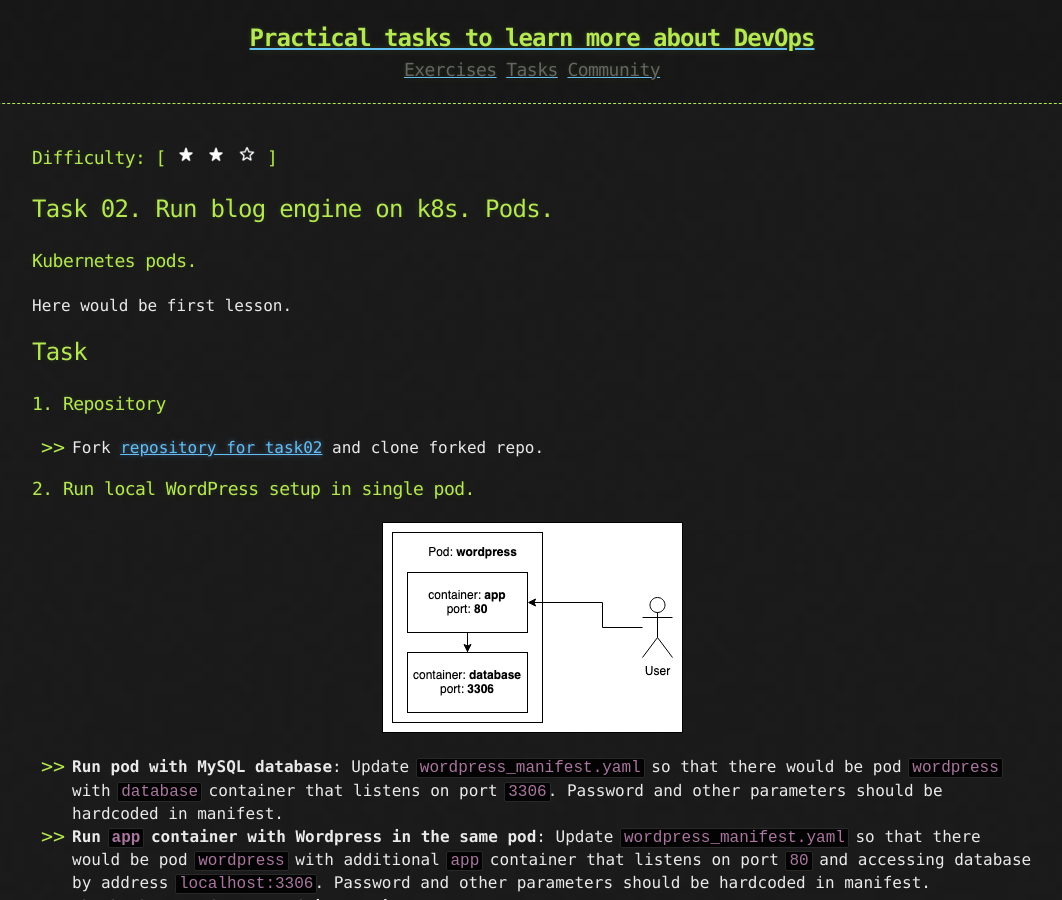
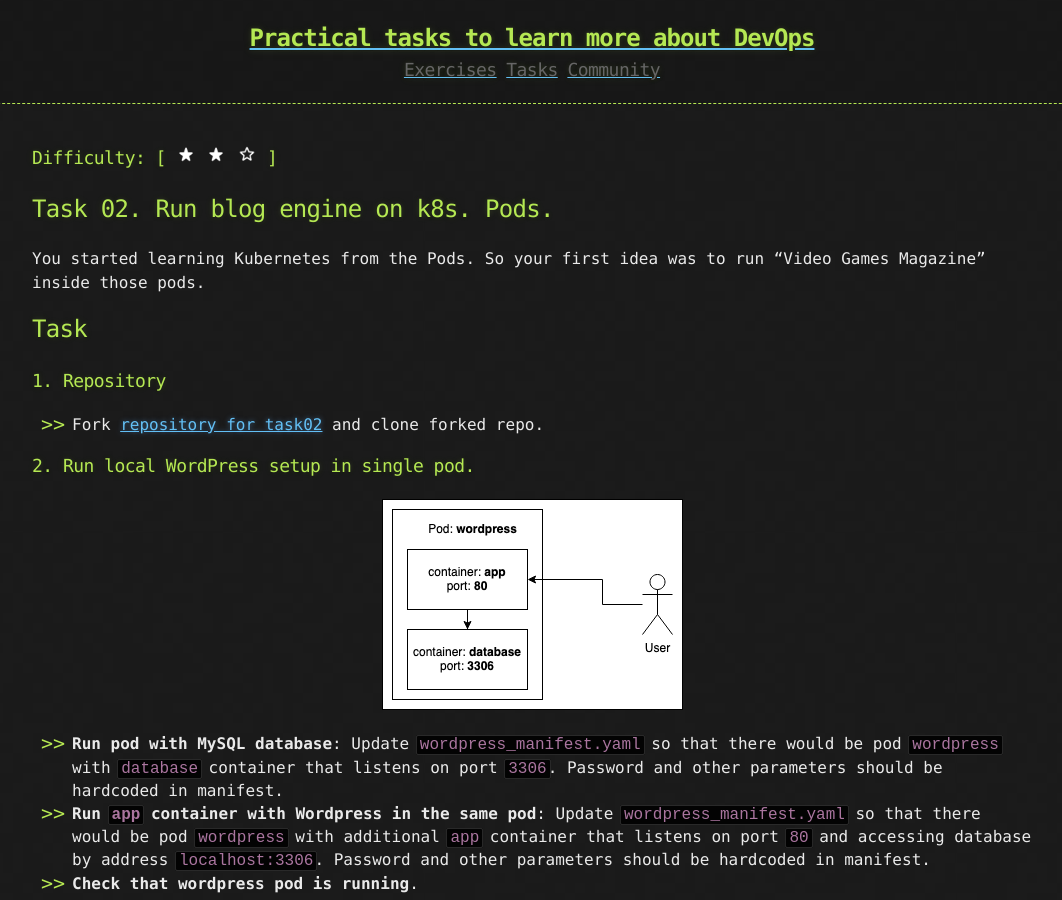
Before and after one commit to korney4eg/korney4eg.github.io, a Jekyll site: the page built from tasks/_posts/2021-03-01-phase3-task2-run-blog-engine-on-k8s-pods.md, in a window 1280 px wide and 900 px high. Shown: the whole window, without its empty margins (108-1170 px from the left). Built offline with Jekyll 4.4.1, drawn with Linux system fonts in a browser that asks for light colours.

Commit message:
give description for t2 phase3

```diff
--- a/tasks/_posts/2021-03-01-phase3-task2-run-blog-engine-on-k8s-pods.md
+++ b/tasks/_posts/2021-03-01-phase3-task2-run-blog-engine-on-k8s-pods.md
@@ -6,9 +6,7 @@ tags: "Phase3"
 difficulty: 2
 ---
 
-### Kubernetes pods.
-
-Here would be first lesson.
+You started learning Kubernetes from the Pods. So your first idea was to run "Video Games Magazine" inside those pods.
 
 <!--more-->
 
```
